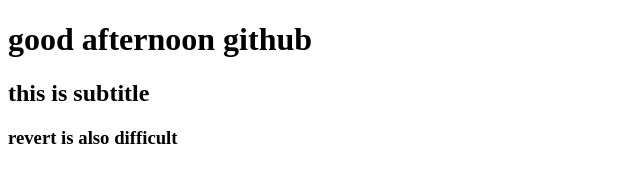
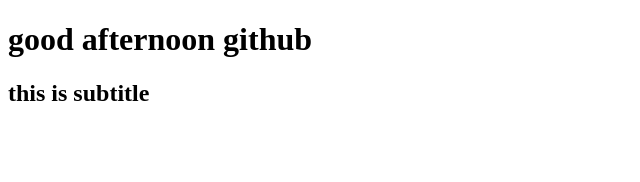
Before and after one commit to JWEmbedded/vscodegit, a plain HTML site: page index.html in a window 1280 px wide. Shown: the whole page, without its empty margins (0-640 px from the left). Drawn offline with Linux system fonts and the light colour scheme.

Commit message:
Revert "e3"
This reverts commit 017d4bc694550de9657b142d13c580c10a26522f.

```diff
--- a/index.html
+++ b/index.html
@@ -8,6 +8,5 @@
 <body>
     <h1>good afternoon github</h1>
     <h2>this is subtitle</h2>
-    <h3>revert is also difficult</h3>
 </body>
 </html>
```
